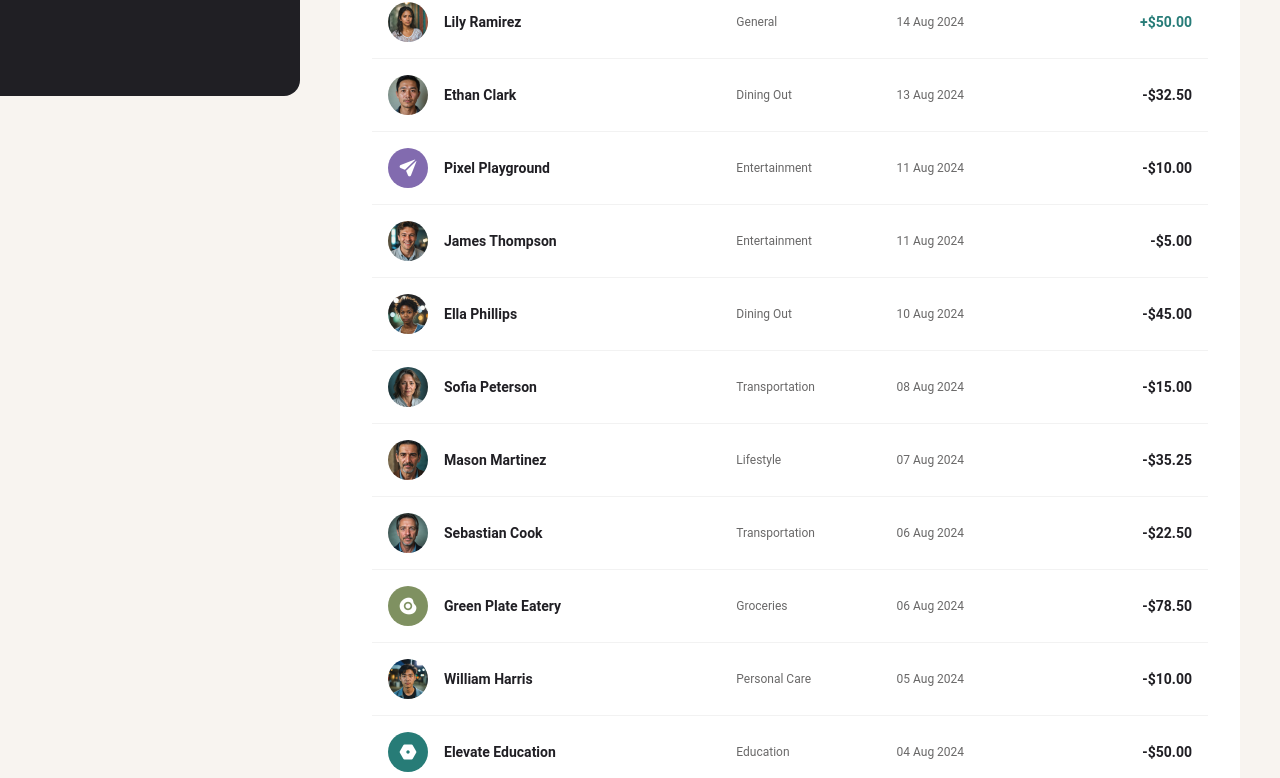
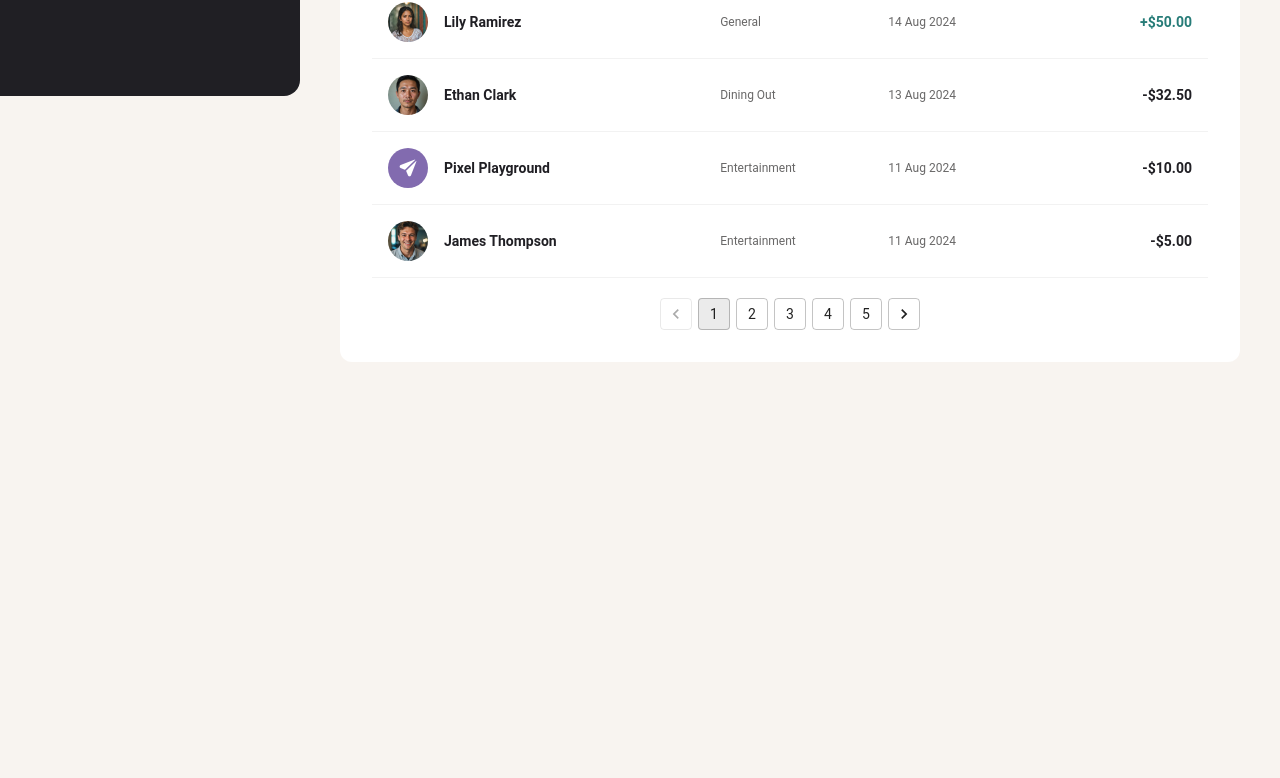
Before and after one commit to PioKl/Personal-Finance-App, a Next.js app: page /transactions in a window 1280 px wide. Shown: the part 704-1482 px from the top of the page. After the commit the page ends 1098 px from the top, so only its background shows below. Built offline with nearby package versions, Linux system fonts and the light colour scheme.

Commit message:
Add pagination

```diff
--- a/app/(root)/transactions/page.tsx
+++ b/app/(root)/transactions/page.tsx
@@ -1,6 +1,6 @@
 //dsa
 "use client";
-import { useMemo, useState } from "react";
+import { useMemo, useState, useEffect } from "react";
 import clsx from "clsx";
 import data from "@/data/data.json";
 import type { Transactions } from "@/types";
@@ -17,6 +17,8 @@ import {
   MenuItem,
   useMediaQuery,
   createTheme,
+  Stack,
+  Pagination,
 } from "@mui/material";
 import { formatDate, formatAmount } from "@/utils/formattingFunctions";
 import Image from "next/image";
@@ -175,6 +177,26 @@ const Transactions = () => {
     categorySelectOptions,
   ]);
 
+  const [page, setPage] = useState(1);
+  const transactionsPerPage = 10;
+  const handleChangePage = (
+    event: React.ChangeEvent<unknown>,
+    value: number
+  ) => {
+    setPage(value);
+  };
+
+  const filteredWithPaginationTransactions = useMemo(() => {
+    const start = (page - 1) * transactionsPerPage;
+    const end = page * transactionsPerPage;
+    return filteredAndSortedTranscations.slice(start, end);
+  }, [page, filteredAndSortedTranscations]);
+
+  //Powrót na pierwszą stronę po wyszukiwaniu, przefiltrowaniu, sortowaniu
+  useEffect(() => {
+    setPage(1);
+  }, [filteredAndSortedTranscations]);
+
   return (
     <section className="grid gap-space-400">
       <div>
@@ -287,7 +309,7 @@ const Transactions = () => {
             </TableHead>
 
             <TableBody>
-              {filteredAndSortedTranscations.map((item, index) => (
+              {filteredWithPaginationTransactions.map((item, index) => (
                 <TableRow key={index}>
                   <TableCell className="!p-space-200 mui-cell-one">
                     <div className="flex items-center gap-space-200">
@@ -334,6 +356,18 @@ const Transactions = () => {
             </TableBody>
           </Table>
         </TableContainer>
+        <Stack className="flex items-center">
+          <Pagination
+            className="mui-pagination"
+            count={Math.ceil(
+              filteredAndSortedTranscations.length / transactionsPerPage
+            )}
+            page={page}
+            onChange={handleChangePage}
+            variant="outlined"
+            shape="rounded"
+          />
+        </Stack>
       </div>
     </section>
   );
```
